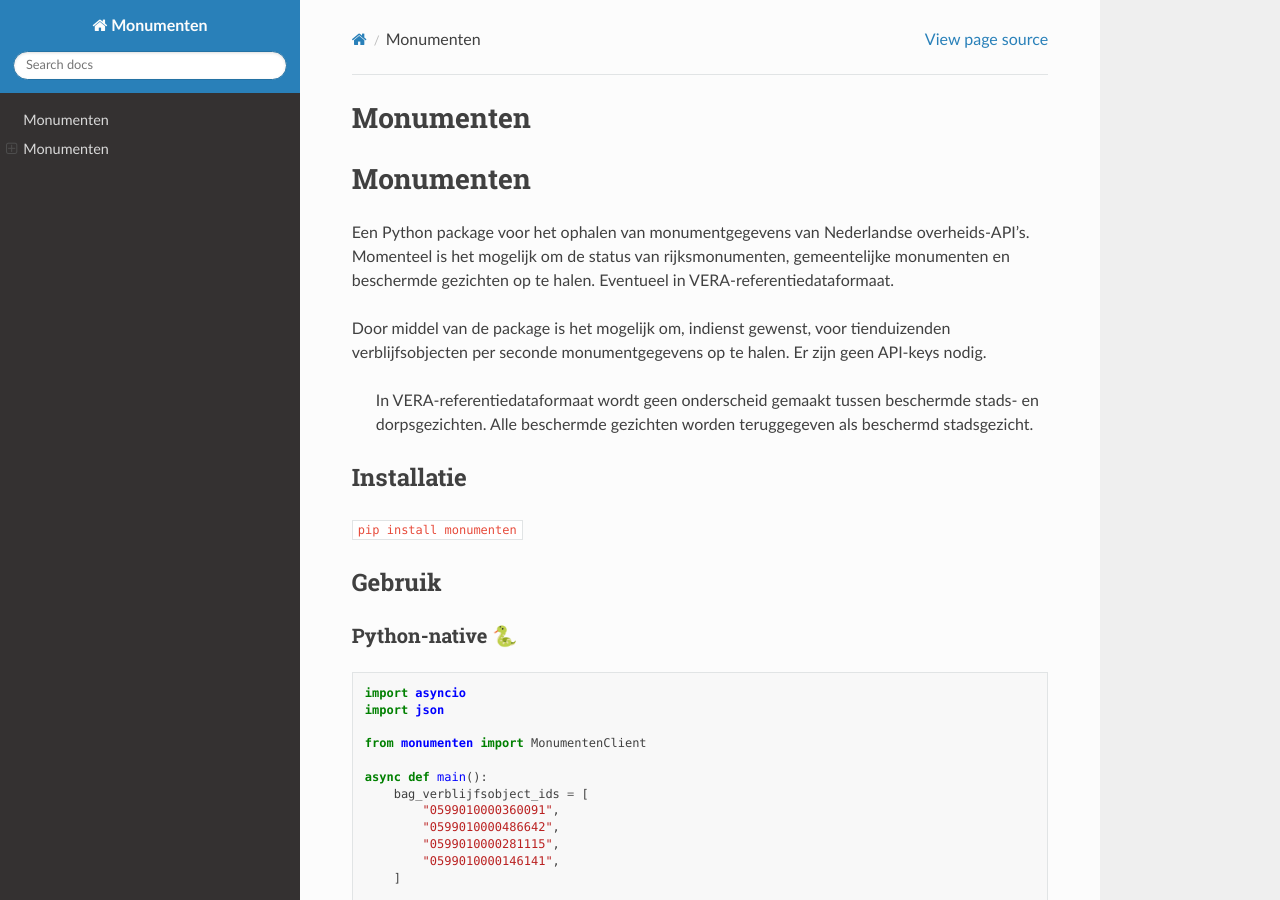
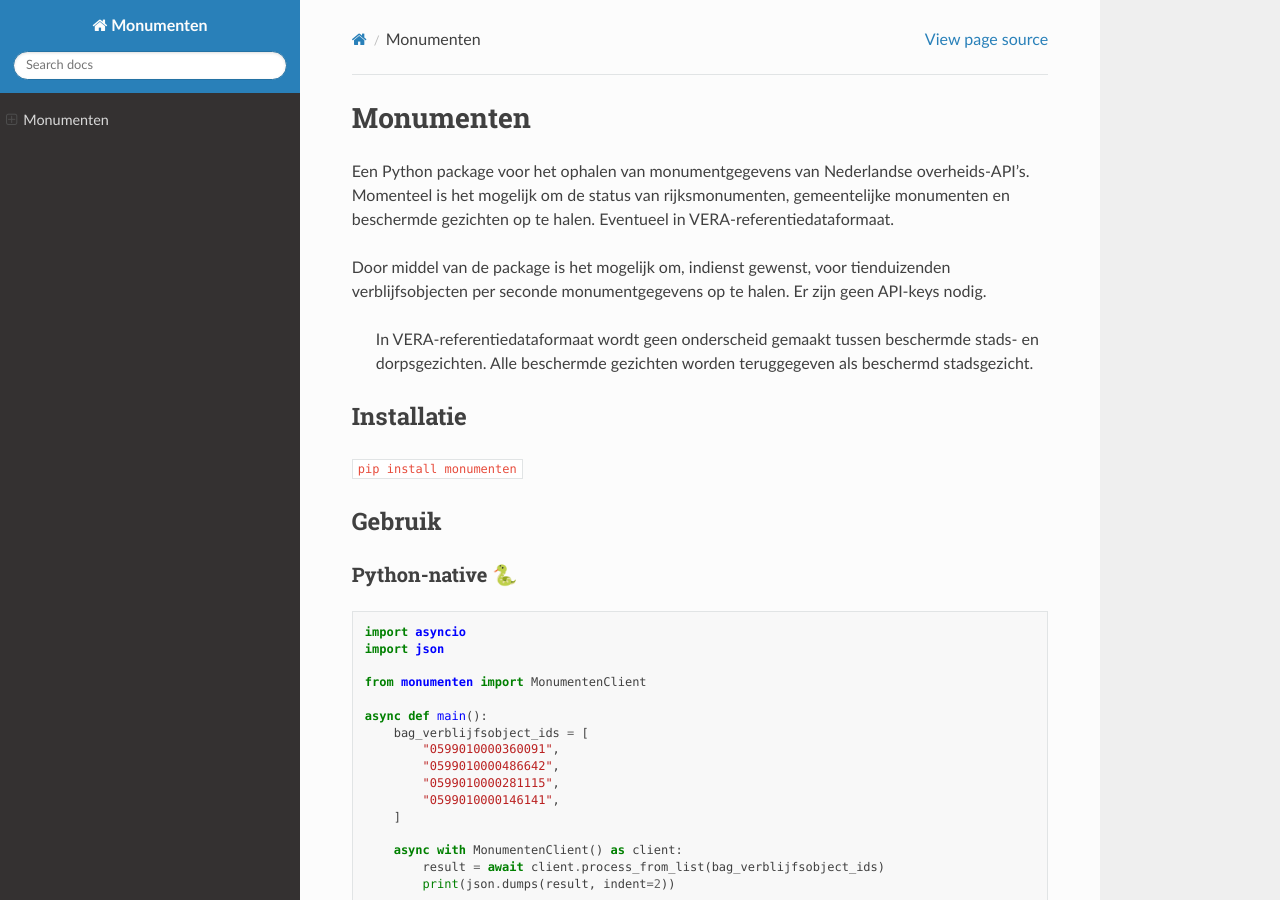
Before and after one commit to woonstadrotterdam/monumenten, a Sphinx documentation site: the page built from docs/README_link.md, in a window 1280 px wide and 900 px high. Built offline with Sphinx 7.4.7 and the Read the Docs theme 3.1.0, drawn with Linux system fonts in a browser that asks for light colours; the version number could not be read and is left out.

Commit message:
correcte referentie naar README

````diff
--- a/docs/README_LINK.md
+++ b/docs/README_link.md
@@ -1,5 +1,3 @@
-# Monumenten
-
 ```{include} ../README.md
 
 ```
````
Also changed, not shown: 1 other file.
